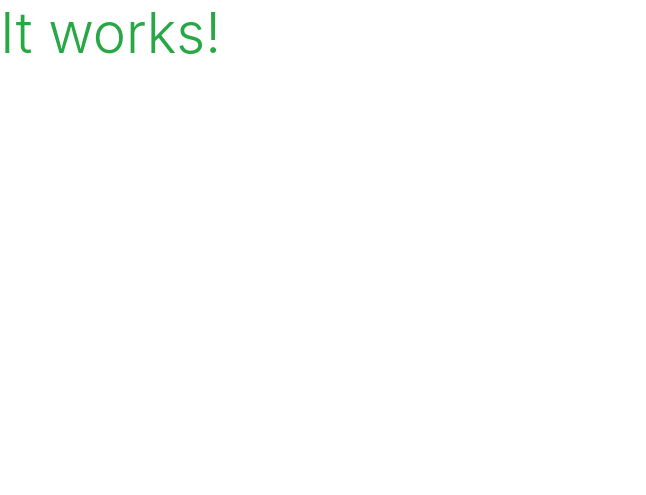
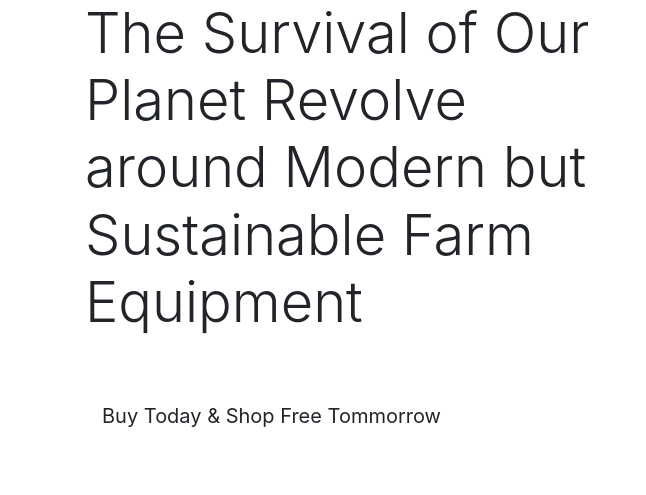
Before and after one commit to Rozdandy/greenery_equipment, a Django app: page / in a window 1280 px wide. Shown: the top 495 px of the page, without its empty margins (0-646 px from the left). Run offline with Django 3.2, Linux system fonts and the light colour scheme; some libraries are stand-ins or nearby versions.

Commit message:
Add homepage content

```diff
--- a/home/templates/home/index.html
+++ b/home/templates/home/index.html
@@ -1,6 +1,27 @@
 {% extends "base.html" %}
 {% load static %}
 
+{% block page_header %}
+    <div class="container header-container">
+        <div class="row">
+            <div class="col"></div>
+        </div>
+    </div>
+{% endblock %}
+
 {% block content %}
-    <h1 class="display-4 text-success">It works!</h1>
+<div class="container h-100">
+    <div class="row h-100">
+        <div class="col-7 col-md-6 my-auto">
+            <h2 class="display-4 logo-font text-black">
+                The Survival of Our Planet Revolve around Modern but Sustainable Farm Equipment
+            </h2>
+            <div class="my-5">
+                <h4>
+                    <a href="" class="shop-now-button btn btn-lg rounded-0 text-capitalize py-3">Buy Today &amp; Shop Free Tommorrow</a>
+                </h4>
+            </div>
+        </div>
+    </div>
+</div>
 {% endblock %}
```
